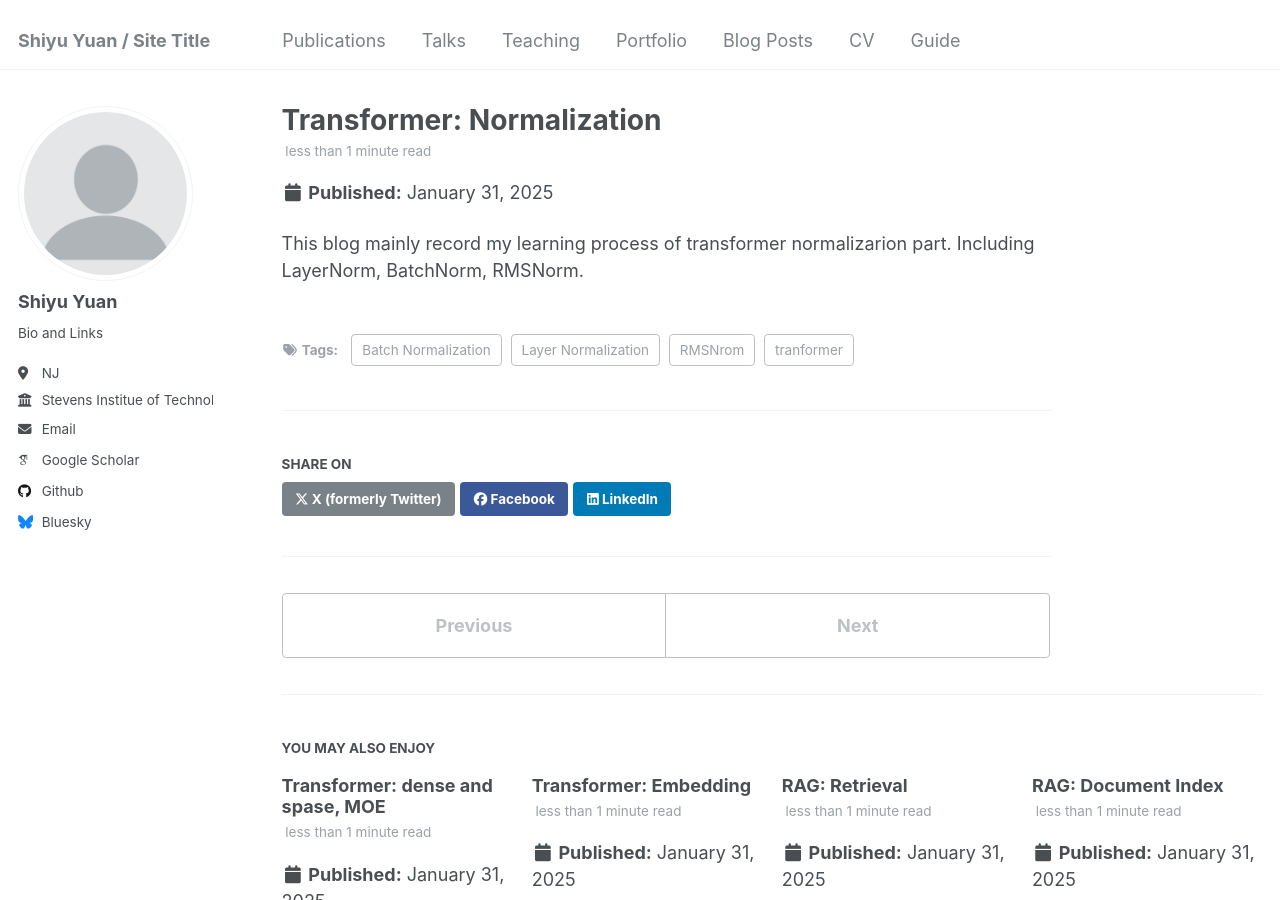
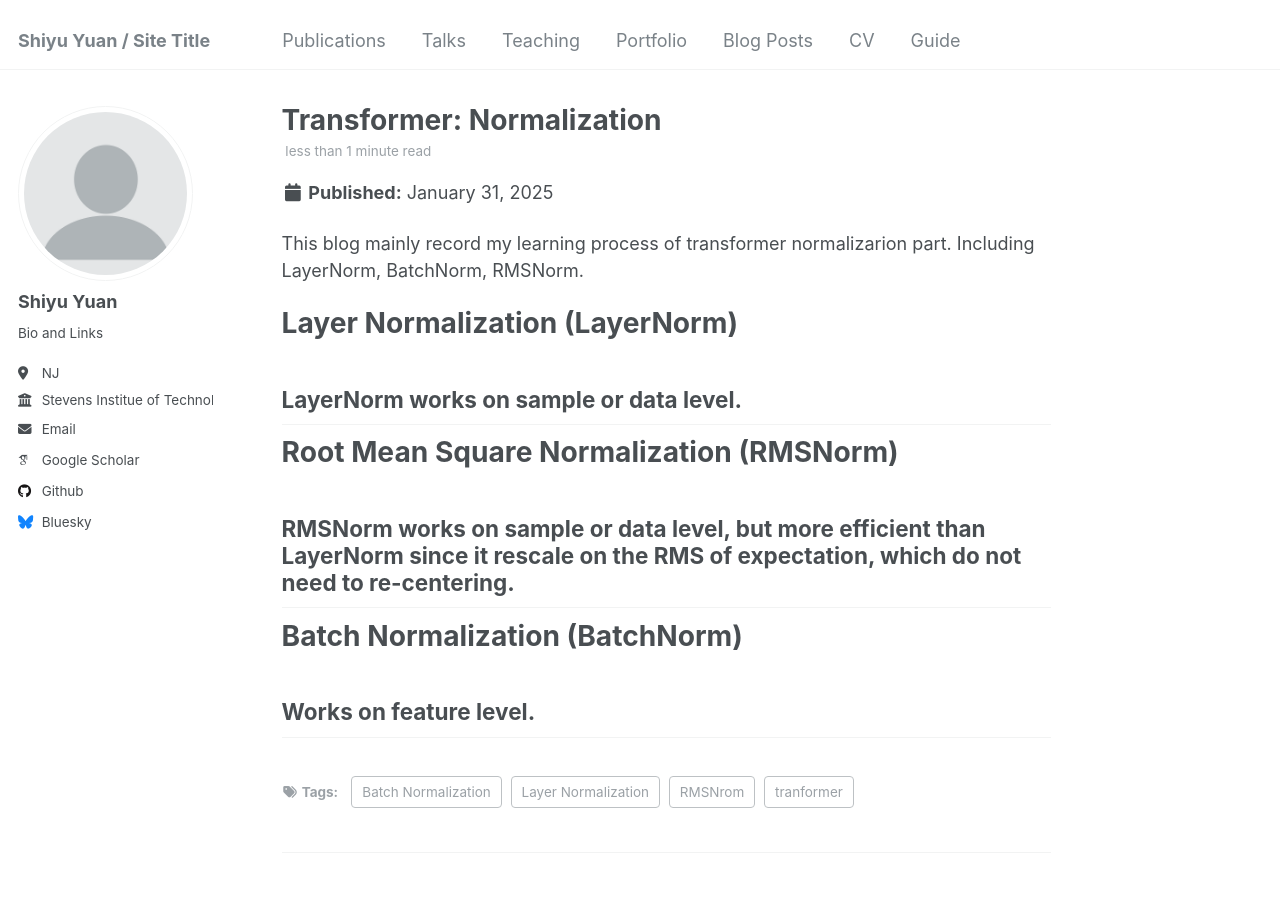
Before and after one commit to syyuan2021/syy2025, a Jekyll site: the page built from _posts/2025-01-31-blog-post-8.md, in a window 1280 px wide and 900 px high. Built offline with Jekyll 4.4.1, drawn with Linux system fonts in a browser that asks for light colours; some web fonts are replaced.

Commit message:
Update 2025-01-31-blog-post-8.md

```diff
--- a/_posts/2025-01-31-blog-post-8.md
+++ b/_posts/2025-01-31-blog-post-8.md
@@ -10,3 +10,12 @@ tags:
 ---
 
 This blog mainly record my learning process of transformer normalizarion part. Including LayerNorm, BatchNorm, RMSNorm.
+
+# Layer Normalization (LayerNorm)
+## LayerNorm works on sample or data level.
+
+# Root Mean Square Normalization (RMSNorm)
+## RMSNorm works on sample or data level, but more efficient than LayerNorm since it rescale on the RMS of expectation, which do not need to re-centering.
+
+# Batch Normalization (BatchNorm)
+## Works on feature level.
```
